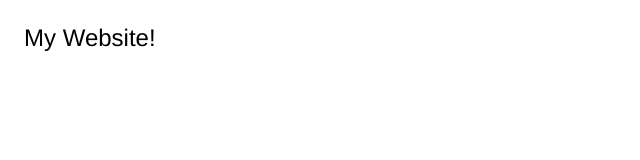
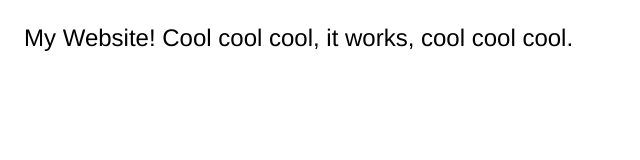
Before and after one commit to VirginieGauthier/virginiegauthier.github.io, a plain HTML site: page index.html in a window 1280 px wide. Shown: the whole page, without its empty margins (0-640 px from the left). Drawn offline with Linux system fonts and the light colour scheme; a web font is replaced by a local one.

Commit message:
Change index

```diff
--- a/index.html
+++ b/index.html
@@ -35,6 +35,7 @@
 
 			<!-- do stuff -->
             My Website!
+            Cool cool cool, it works, cool cool cool.
 
 		</div>
 
```
